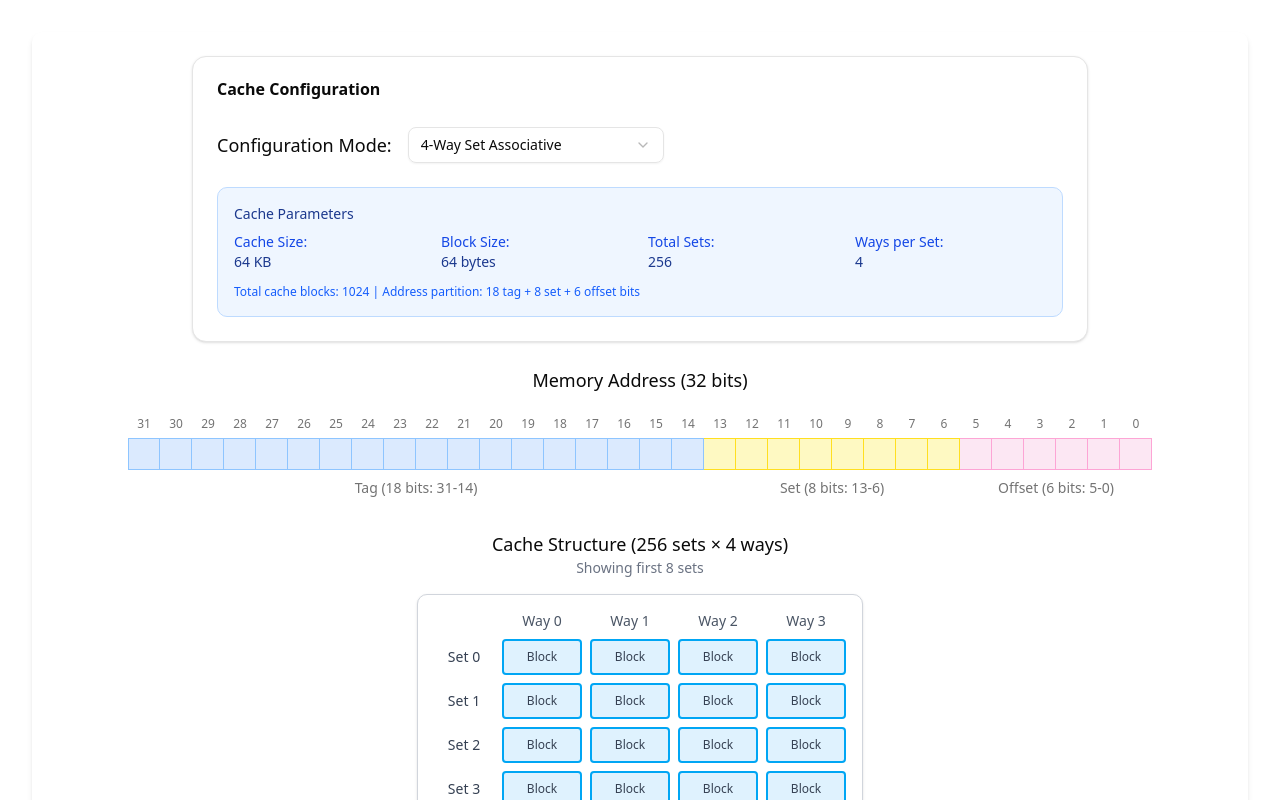
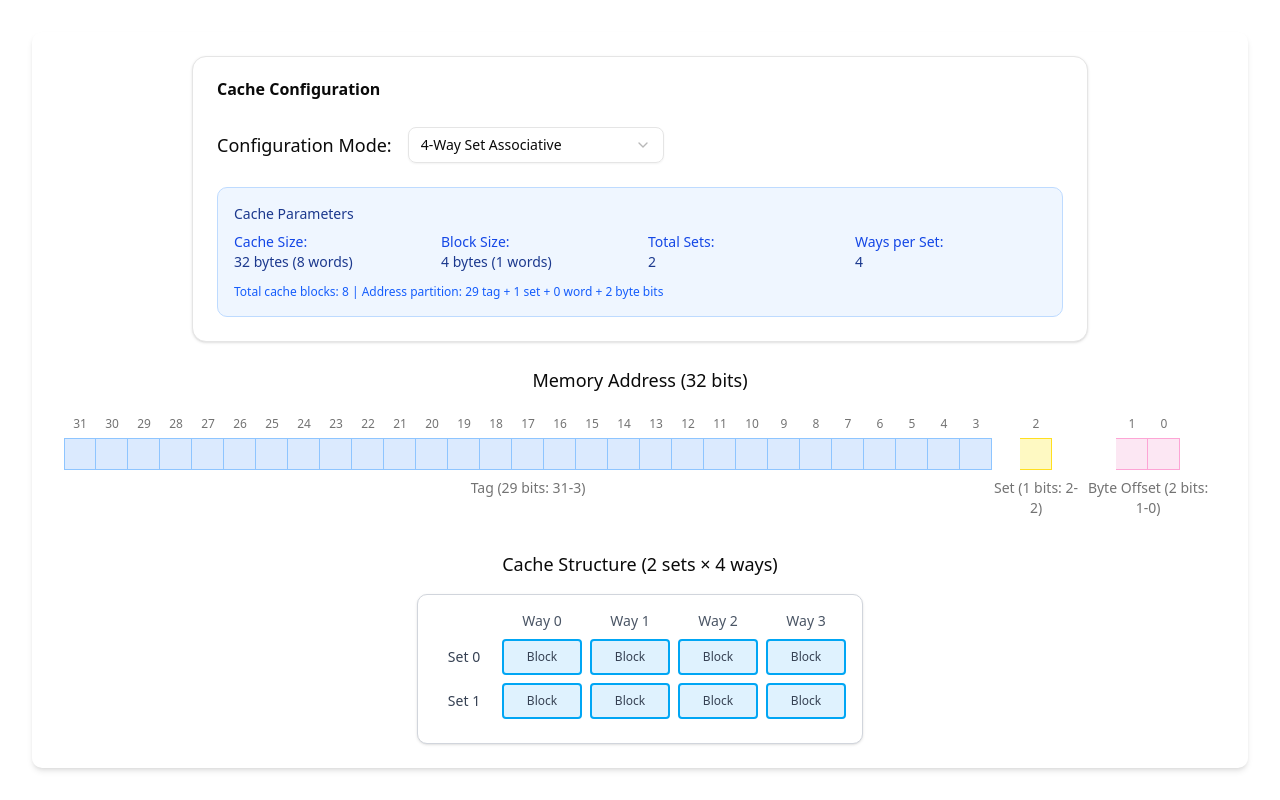
Before and after one commit to Goodr-Interactive/viz-computer-systems, a React (Vite) app: page /csc368/associativity in a window 1280 px wide. Shown: the top 800 px of the page. Built offline with nearby package versions, Linux system fonts and the light colour scheme.

Commit message:
fix to have a 8-word, different set associativities

```diff
--- a/src/pages/csc368/cache/components/Associativity.tsx
+++ b/src/pages/csc368/cache/components/Associativity.tsx
@@ -7,56 +7,67 @@ import { BinaryBlock } from "./BinaryBlock";
 interface CacheConfig {
   ways: number;
   cacheSize: number; // in KB
-  blockSize: number; // in bytes
+  blockSizeWords: number; // number of words per block
+  wordSize: number; // bytes per word
 }
 
-const CACHE_SIZE_KB = 64;
-const BLOCK_SIZE_BYTES = 64;
+const CACHE_SIZE_KB = 0.03125; // 32 bytes = 0.03125 KB (8 words × 4 bytes)
+const WORD_SIZE_BYTES = 4; // 4 bytes per word (32-bit words)
+const DEFAULT_BLOCK_SIZE_WORDS = 1; // 1 word per block by default
 
 const cacheModes: Record<string, CacheConfig> = {
-  "Direct-Mapped (1-way)": {
+  "Direct-Mapped (1-way, 1 word)": {
     ways: 1,
     cacheSize: CACHE_SIZE_KB,
-    blockSize: BLOCK_SIZE_BYTES
+    blockSizeWords: 1,
+    wordSize: WORD_SIZE_BYTES
+  },
+  "Direct-Mapped (1-way, 2 words)": {
+    ways: 1,
+    cacheSize: CACHE_SIZE_KB,
+    blockSizeWords: 2,
+    wordSize: WORD_SIZE_BYTES
   },
   "2-Way Set Associative": {
     ways: 2,
     cacheSize: CACHE_SIZE_KB,
-    blockSize: BLOCK_SIZE_BYTES
+    blockSizeWords: DEFAULT_BLOCK_SIZE_WORDS,
+    wordSize: WORD_SIZE_BYTES
   },
   "4-Way Set Associative": {
     ways: 4,
     cacheSize: CACHE_SIZE_KB,
-    blockSize: BLOCK_SIZE_BYTES
-  },
-  "8-Way Set Associative": {
-    ways: 8,
-    cacheSize: CACHE_SIZE_KB,
-    blockSize: BLOCK_SIZE_BYTES
-  },
-  "16-Way Set Associative": {
-    ways: 16,
-    cacheSize: CACHE_SIZE_KB,
-    blockSize: BLOCK_SIZE_BYTES
+    blockSizeWords: DEFAULT_BLOCK_SIZE_WORDS,
+    wordSize: WORD_SIZE_BYTES
   },
   "Fully Associative": {
-    ways: 1024, // All blocks in one set
+    ways: 8, // All 8 words in one set
     cacheSize: CACHE_SIZE_KB,
-    blockSize: BLOCK_SIZE_BYTES
+    blockSizeWords: DEFAULT_BLOCK_SIZE_WORDS,
+    wordSize: WORD_SIZE_BYTES
   }
 };
 
-function getAddressPartition(config: CacheConfig): { tagBits: number; setBits: number; offsetBits: number } {
-  const offsetBits = Math.log2(config.blockSize);
-  // Calculate number of sets: total cache size / (ways * block size)
-  const numSets = (config.cacheSize * 1024) / (config.ways * config.blockSize);
-  const setBits = config.ways === 1024 ? 0 : Math.log2(numSets); // Fully associative has 0 set bits
+function getBlockSizeBytes(config: CacheConfig): number {
+  return config.blockSizeWords * config.wordSize;
+}
+
+function getAddressPartition(config: CacheConfig): { tagBits: number; setBits: number; offsetBits: number; wordOffsetBits: number; byteOffsetBits: number } {
+  const blockSizeBytes = getBlockSizeBytes(config);
+  const offsetBits = Math.log2(blockSizeBytes);
+  const wordOffsetBits = Math.log2(config.blockSizeWords); // Bits to select word within block
+  const byteOffsetBits = Math.log2(config.wordSize); // Bits to select byte within word (always 2 for 4-byte words)
+
+  // Calculate number of sets: total cache size / (ways * block size in bytes)
+  const numSets = (config.cacheSize * 1024) / (config.ways * blockSizeBytes);
+  const setBits = numSets === 1 ? 0 : Math.log2(numSets); // Fully associative has 0 set bits
   const tagBits = 32 - offsetBits - setBits;
-  return { tagBits, setBits, offsetBits };
+  return { tagBits, setBits, offsetBits, wordOffsetBits, byteOffsetBits };
 }
 
 function getNumSets(config: CacheConfig): number {
-  return (config.cacheSize * 1024) / (config.ways * config.blockSize);
+  const blockSizeBytes = getBlockSizeBytes(config);
+  return (config.cacheSize * 1024) / (config.ways * blockSizeBytes);
 }
 
 interface AddressFieldProps {
@@ -64,14 +75,17 @@ interface AddressFieldProps {
 }
 
 function AddressField({ config }: AddressFieldProps) {
-  const { tagBits, setBits, offsetBits } = getAddressPartition(config);
+  const { tagBits, setBits, offsetBits, wordOffsetBits, byteOffsetBits } = getAddressPartition(config);
 
   // For fully associative cache, don't show set field (0 bits)
   const showSet = setBits > 0;
+  const showWordOffset = wordOffsetBits > 0; // Only show if block has multiple words
 
   // Calculate bit ranges
-  const offsetStart = 0;
-  const offsetEnd = offsetBits - 1;
+  const byteOffsetStart = 0;
+  const byteOffsetEnd = byteOffsetBits - 1;
+  const wordOffsetStart = byteOffsetBits;
+  const wordOffsetEnd = byteOffsetBits + wordOffsetBits - 1;
   const setStart = offsetBits;
   const setEnd = offsetBits + setBits - 1;
   const tagStart = offsetBits + setBits;
@@ -122,20 +136,41 @@ function AddressField({ config }: AddressFieldProps) {
           />
         )}
 
-        {/* Offset Block */}
+        {/* Block Offset - only show if block has multiple words */}
+        {showWordOffset && (
+          <BinaryBlock
+            blocks={wordOffsetBits}
+            color="bg-green-100"
+            borderColor="border-green-300"
+            hoverColor="group-hover:bg-green-200"
+            showLeftBorder={false}
+            label={`Block Offset (${wordOffsetBits} bits: ${wordOffsetEnd}-${wordOffsetStart})`}
+            startBitNumber={wordOffsetStart}
+            tooltip={
+              <div className="max-w-sm space-y-1">
+                <p className="text-sm font-medium">Block Offset Field ({wordOffsetBits} bits)</p>
+                <p className="text-xs">
+                  Selects which word within the cache block ({config.blockSizeWords} words).
+                </p>
+              </div>
+            }
+          />
+        )}
+
+        {/* Byte Offset Block */}
         <BinaryBlock
-          blocks={offsetBits}
+          blocks={byteOffsetBits}
           color="bg-pink-100"
           borderColor="border-pink-300"
           hoverColor="group-hover:bg-pink-200"
           showLeftBorder={false}
-          label={`Offset (${offsetBits} bits: ${offsetEnd}-${offsetStart})`}
-          startBitNumber={offsetStart}
+          label={`Byte Offset (${byteOffsetBits} bits: ${byteOffsetEnd}-${byteOffsetStart})`}
+          startBitNumber={byteOffsetStart}
           tooltip={
             <div className="max-w-sm space-y-1">
-              <p className="text-sm font-medium">Block Offset Field ({offsetBits} bits)</p>
+              <p className="text-sm font-medium">Byte Offset Field ({byteOffsetBits} bits)</p>
               <p className="text-xs">
-                Selects which byte within the cache block.
+                Selects which byte within the word ({config.wordSize} bytes per word).
               </p>
             </div>
           }
@@ -221,7 +256,8 @@ export default function Associativity() {
   const [customConfig, setCustomConfig] = useState<CacheConfig>({
     ways: 4,
     cacheSize: CACHE_SIZE_KB,
-    blockSize: BLOCK_SIZE_BYTES
+    blockSizeWords: DEFAULT_BLOCK_SIZE_WORDS,
+    wordSize: WORD_SIZE_BYTES
   });
 
   const config: CacheConfig = useCustomConfig ? customConfig : cacheModes[mode];
@@ -272,11 +308,11 @@ export default function Associativity() {
               <div className="grid grid-cols-2 md:grid-cols-4 gap-4 text-sm">
                 <div>
                   <span className="text-blue-700 font-medium">Cache Size:</span>
-                  <div className="text-blue-900">{config.cacheSize} KB</div>
+                  <div className="text-blue-900">{Math.round(config.cacheSize * 1024)} bytes (8 words)</div>
                 </div>
                 <div>
                   <span className="text-blue-700 font-medium">Block Size:</span>
-                  <div className="text-blue-900">{config.blockSize} bytes</div>
+                  <div className="text-blue-900">{getBlockSizeBytes(config)} bytes ({config.blockSizeWords} words)</div>
                 </div>
                 <div>
                   <span className="text-blue-700 font-medium">Total Sets:</span>
@@ -288,8 +324,8 @@ export default function Associativity() {
                 </div>
               </div>
               <div className="mt-3 text-xs text-blue-600">
-                Total cache blocks: {(config.cacheSize * 1024) / config.blockSize} |
-                Address partition: {getAddressPartition(config).tagBits} tag + {getAddressPartition(config).setBits} set + {getAddressPartition(config).offsetBits} offset bits
+                Total cache blocks: {(config.cacheSize * 1024) / getBlockSizeBytes(config)} |
+                Address partition: {getAddressPartition(config).tagBits} tag + {getAddressPartition(config).setBits} set + {getAddressPartition(config).wordOffsetBits} word + {getAddressPartition(config).byteOffsetBits} byte bits
               </div>
             </div>
 
@@ -298,19 +334,36 @@ export default function Associativity() {
               <div className="grid grid-cols-1 md:grid-cols-2 gap-6 p-4 bg-gray-50 rounded-lg">
                 <div className="space-y-2">
                   <label className="text-sm font-medium">
-                    Cache Size: {customConfig.cacheSize} KB (fixed)
+                    Cache Size: {Math.round(customConfig.cacheSize * 1024)} bytes (fixed)
                   </label>
                   <div className="text-xs text-gray-600">
-                    Educational example uses 64KB cache
+                    Educational example uses 32-byte cache (8 words)
                   </div>
                 </div>
 
                 <div className="space-y-2">
                   <label className="text-sm font-medium">
-                    Block Size: {customConfig.blockSize} bytes (fixed)
+                    Word Size: {customConfig.wordSize} bytes (fixed)
                   </label>
                   <div className="text-xs text-gray-600">
-                    Educational example uses 64-byte blocks
+                    Standard 32-bit words
+                  </div>
+                </div>
+
+                <div className="space-y-2">
+                  <label className="text-sm font-medium">
+                    Block Size: {customConfig.blockSizeWords} words ({getBlockSizeBytes(customConfig)} bytes)
+                  </label>
+                  <Slider
+                    value={[customConfig.blockSizeWords]}
+                    onValueChange={([value]) => updateCustomConfig('blockSizeWords', value)}
+                    min={1}
+                    max={4}
+                    step={1}
+                    className="w-full"
+                  />
+                  <div className="text-xs text-gray-600">
+                    Number of words pulled into cache per block
                   </div>
                 </div>
 
@@ -322,7 +375,7 @@ export default function Associativity() {
                     value={[customConfig.ways]}
                     onValueChange={([value]) => updateCustomConfig('ways', value)}
                     min={1}
-                    max={32}
+                    max={8}
                     step={1}
                     className="w-full"
                   />
@@ -336,9 +389,10 @@ export default function Associativity() {
                     Configuration Summary
                   </label>
                   <div className="text-xs text-gray-600 space-y-1">
-                    <div>Total Blocks: {(customConfig.cacheSize * 1024) / customConfig.blockSize}</div>
+                    <div>Total Blocks: {(customConfig.cacheSize * 1024) / getBlockSizeBytes(customConfig)}</div>
                     <div>Sets: {getNumSets(customConfig)}</div>
                     <div>Ways: {customConfig.ways}</div>
+                    <div>Block Size: {getBlockSizeBytes(customConfig)} bytes</div>
                   </div>
                 </div>
               </div>
```
